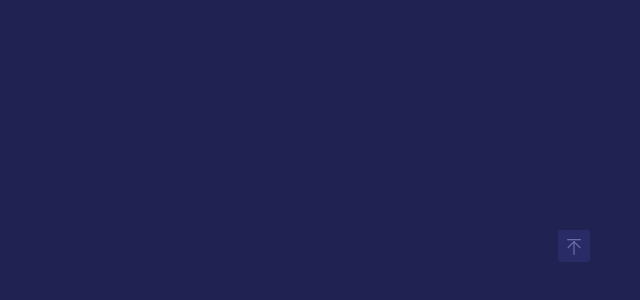
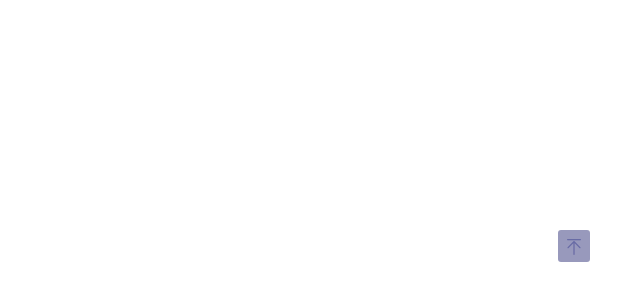
Before and after one commit to Nisenco/react-demo, a React app: page / in a window 1280 px wide. Shown: the part 488-788 px from the top of the page, without its empty margins (640-1280 px from the left). Built offline with nearby package versions, Linux system fonts and the light colour scheme.

Commit message:
样式修改

```diff
--- a/src/App.css
+++ b/src/App.css
@@ -1,11 +1,6 @@
 .App {
   height: 800px;
-  background: #202252;
-}
-
-
-.App-link {
-  color: #61dafb;
+  /*background: #202252;*/
 }
 
 @keyframes App-logo-spin {
```
